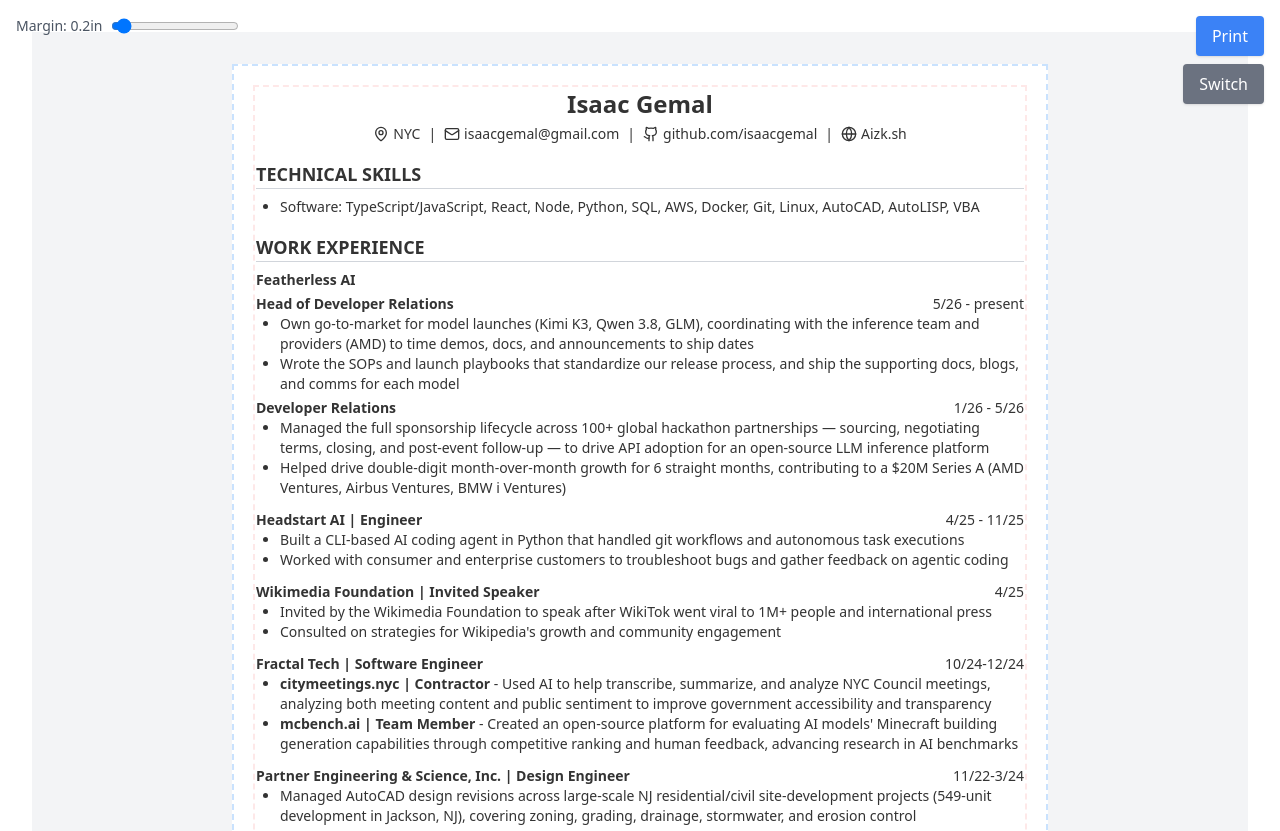
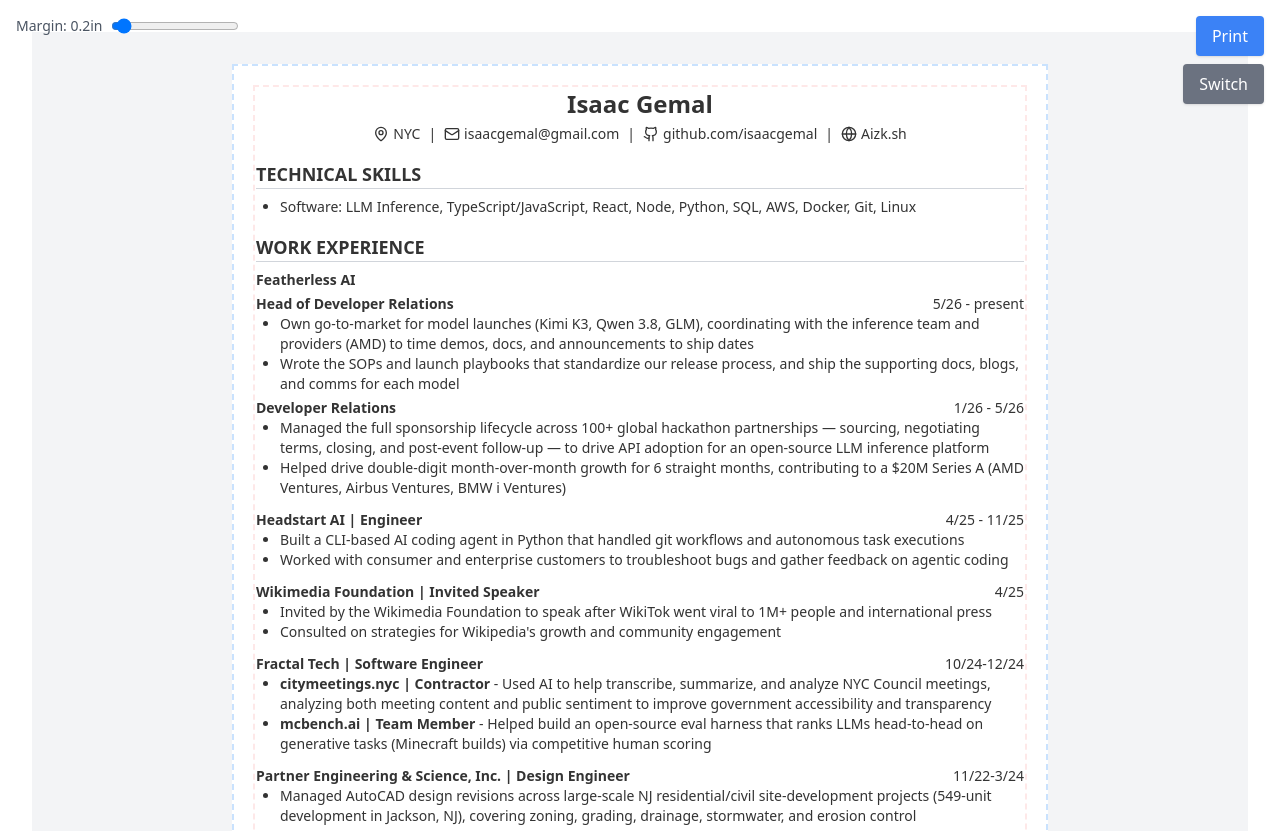
Before and after one commit to IsaacGemal/my-resume, a React (Vite) app: page / in a window 1280 px wide. Shown: the top 831 px of the page. Built offline with nearby package versions, Linux system fonts and the light colour scheme.

Commit message:
Sharpen skills + mcbench for OpenRouter role
- Skills: lead with LLM Inference, drop AutoCAD/AutoLISP/VBA
- mcbench: reframe as an open-source LLM eval harness

```diff
--- a/src/components/Resume.tsx
+++ b/src/components/Resume.tsx
@@ -31,7 +31,7 @@
             <section className="mb-4">
                 <h2 className="text-lg font-bold border-b border-gray-300 mb-2">TECHNICAL SKILLS</h2>
                 <ul className="list-disc pl-6 text-sm">
-                    <li>Software: TypeScript/JavaScript, React, Node, Python, SQL, AWS, Docker, Git, Linux, AutoCAD, AutoLISP, VBA</li>
+                    <li>Software: LLM Inference, TypeScript/JavaScript, React, Node, Python, SQL, AWS, Docker, Git, Linux</li>
                 </ul>
             </section>
 
@@ -90,7 +90,7 @@
                     </div>
                     <ul className="list-disc pl-6 text-sm">
                         <li><strong><a href="https://citymeetings.nyc" className="hover:underline" target="_blank" rel="noopener noreferrer">citymeetings.nyc</a> | Contractor</strong> - Used AI to help transcribe, summarize, and analyze NYC Council meetings, analyzing both meeting content and public sentiment to improve government accessibility and transparency</li>
-                        <li><strong><a href="https://techcrunch.com/2025/03/20/a-high-schooler-built-a-website-that-lets-you-challenge-ai-models-to-a-minecraft-build-off/" className="hover:underline" target="_blank" rel="noopener noreferrer">mcbench.ai</a> | Team Member</strong> - Created an open-source platform for evaluating AI models' Minecraft building generation capabilities through competitive ranking and human feedback, advancing research in AI benchmarks</li>
+                        <li><strong><a href="https://techcrunch.com/2025/03/20/a-high-schooler-built-a-website-that-lets-you-challenge-ai-models-to-a-minecraft-build-off/" className="hover:underline" target="_blank" rel="noopener noreferrer">mcbench.ai</a> | Team Member</strong> - Helped build an open-source eval harness that ranks LLMs head-to-head on generative tasks (Minecraft builds) via competitive human scoring</li>
                     </ul>
                 </div>
 
```
